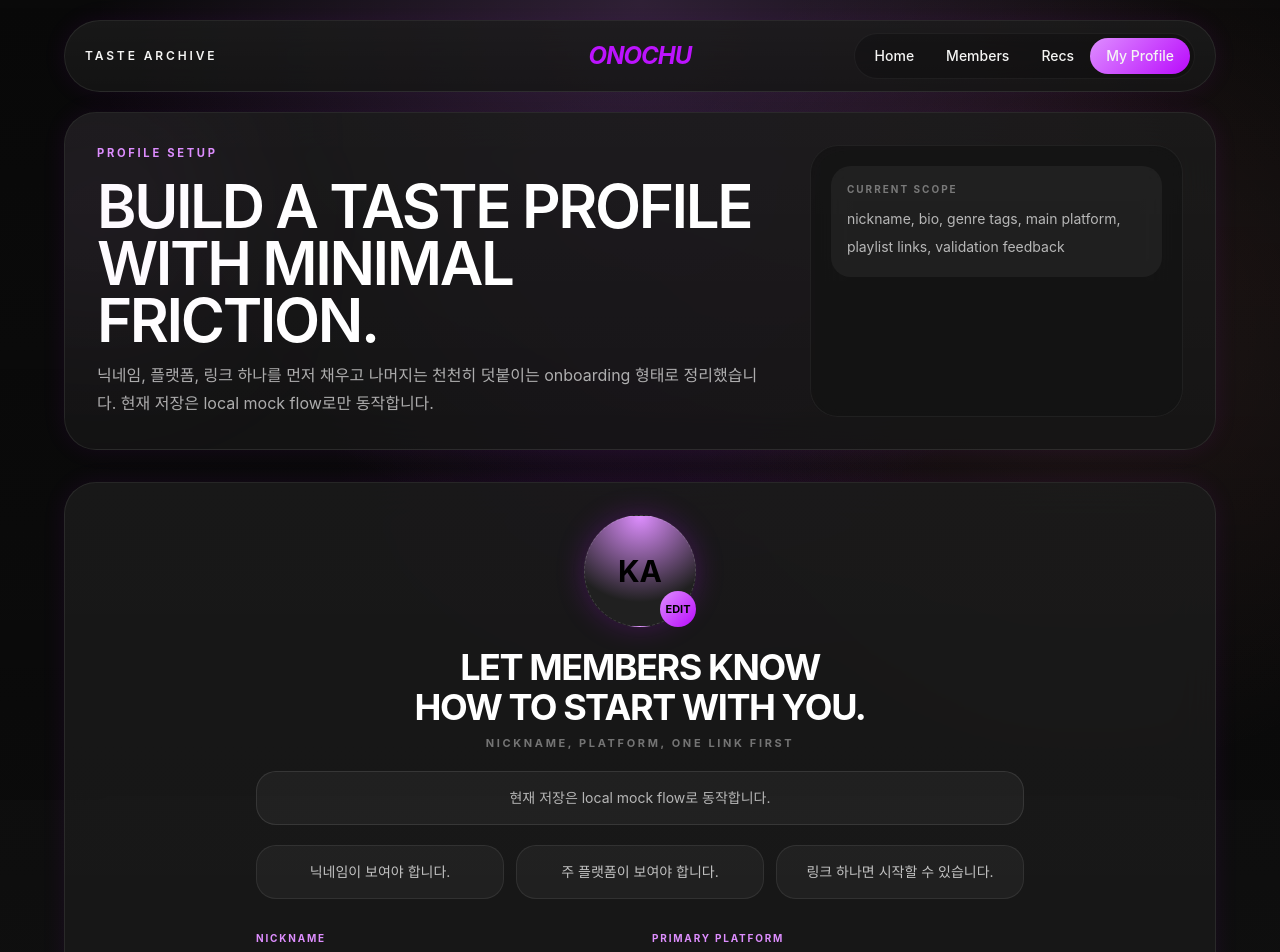
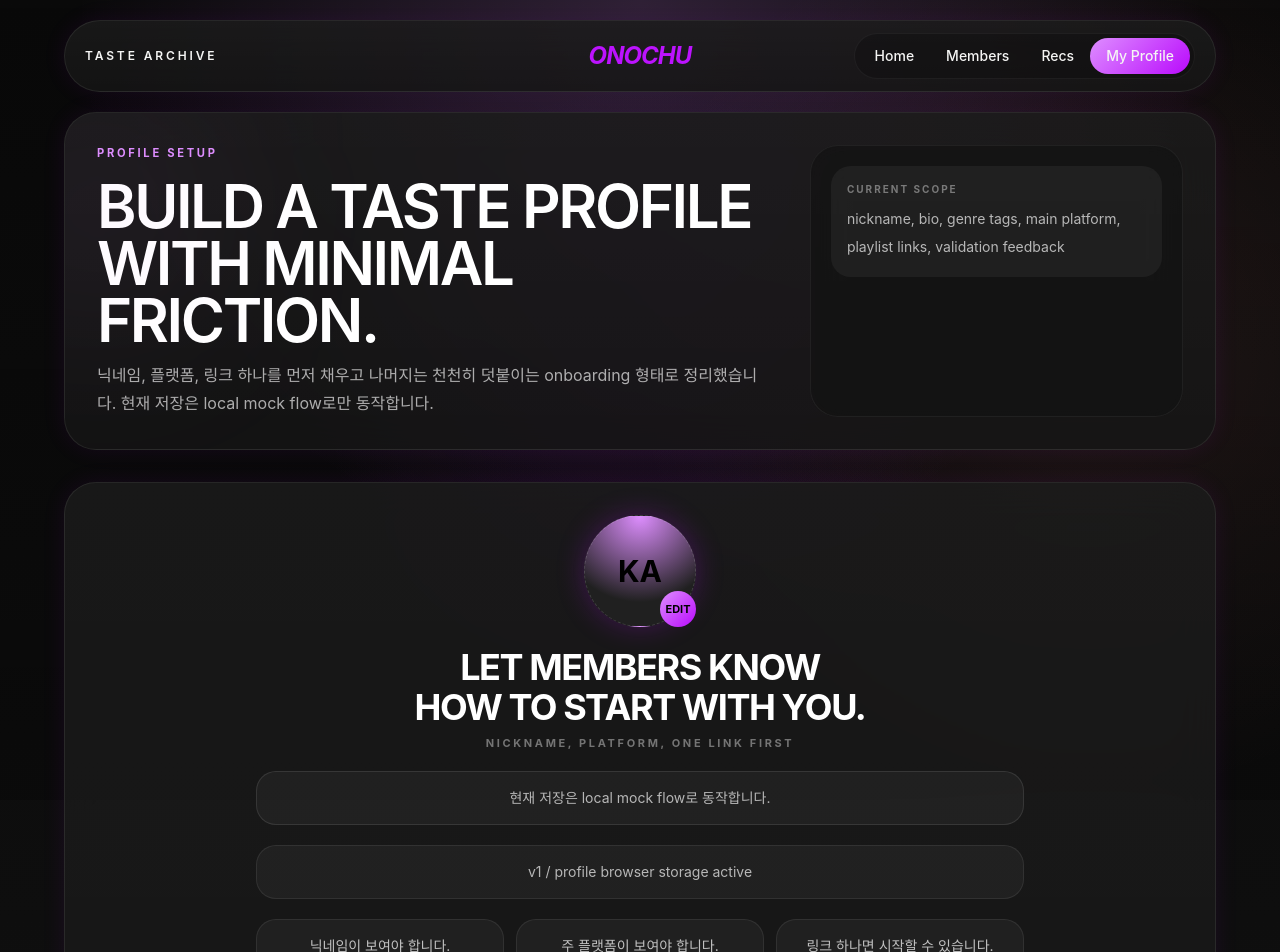
Before and after one commit to MrTMI-0315/onochu, a Next.js app: page /profile/edit in a window 1280 px wide. Shown: the top 952 px of the page. Built offline with nearby package versions, Linux system fonts and the light colour scheme.

Commit message:
MB 32 : add local profile persistence

```diff
--- a/components/profile-edit-form.tsx
+++ b/components/profile-edit-form.tsx
@@ -1,7 +1,13 @@
 "use client";
 
-import { useMemo, useState, useTransition } from "react";
+import { useEffect, useMemo, useState, useTransition } from "react";
 import { allGenres, platformLabels } from "@/lib/mock-data";
+import {
+  createProfileDraft,
+  loadStoredProfileDraft,
+  persistStoredProfileDraft,
+  PROFILE_STORAGE_VERSION,
+} from "@/lib/profile-drafts";
 import type { MusicPlatform } from "@/lib/types";
 
 type ProfileEditFormProps = {
@@ -42,6 +48,10 @@ export function ProfileEditForm({
   const [errors, setErrors] = useState<FormErrors>({});
   const [isSaving, setIsSaving] = useState(false);
   const [isPending, startTransition] = useTransition();
+  const [storageMessage, setStorageMessage] = useState(
+    "profile browser storage active",
+  );
+  const [hasHydrated, setHasHydrated] = useState(false);
   const [saveStatus, setSaveStatus] = useState<SaveStatus>({
     type: "idle",
     message: "현재 저장은 local mock flow로 동작합니다.",
@@ -58,6 +68,41 @@ export function ProfileEditForm({
         .filter((genre) => genre.length > 0),
     [favoriteGenres],
   );
+
+  useEffect(() => {
+    const initialDraft = {
+      nickname: initialNickname,
+      bio: initialBio,
+      favoriteGenres: initialFavoriteGenres,
+      mainPlatform: initialMainPlatform,
+      playlistLinks: initialPlaylistLinks,
+    };
+    const storedState = loadStoredProfileDraft(initialDraft);
+
+    const hydrationFrame = window.requestAnimationFrame(() => {
+      setNickname(storedState.draft.nickname);
+      setBio(storedState.draft.bio);
+      setFavoriteGenres(storedState.draft.favoriteGenres.join(", "));
+      setMainPlatform(storedState.draft.mainPlatform);
+      setPlaylistLinks(
+        storedState.draft.playlistLinks.length > 0
+          ? storedState.draft.playlistLinks
+          : initialPlaylistLinks,
+      );
+      setStorageMessage(storedState.storageMessage);
+      setHasHydrated(true);
+    });
+
+    return () => {
+      window.cancelAnimationFrame(hydrationFrame);
+    };
+  }, [
+    initialBio,
+    initialFavoriteGenres,
+    initialMainPlatform,
+    initialNickname,
+    initialPlaylistLinks,
+  ]);
 
   function updatePlaylistLink(index: number, value: string) {
     setPlaylistLinks((currentLinks) =>
@@ -142,6 +187,18 @@ export function ProfileEditForm({
     });
 
     startTransition(() => {
+      const nextDraft = createProfileDraft({
+        nickname: nickname.trim(),
+        bio: bio.trim(),
+        favoriteGenres: selectedGenres,
+        mainPlatform,
+        playlistLinks: playlistLinks
+          .map((link) => link.trim())
+          .filter((link) => link.length > 0),
+      });
+
+      persistStoredProfileDraft(nextDraft);
+      setStorageMessage("saved profile to browser storage");
       setSaveStatus({
         type: "success",
         message: `저장 흐름을 확인했습니다. 마지막 저장 시각: ${new Date().toLocaleTimeString(
@@ -188,6 +245,12 @@ export function ProfileEditForm({
           <div className={`w-full rounded-[1.25rem] border px-4 py-4 text-sm ${statusTone}`}>
             {saveStatus.message}
           </div>
+
+          {hasHydrated ? (
+            <div className="w-full rounded-[1.25rem] border border-white/8 bg-white/4 px-4 py-4 text-sm text-white/68">
+              v{PROFILE_STORAGE_VERSION} / {storageMessage}
+            </div>
+          ) : null}
 
           <div className="grid w-full gap-3 sm:grid-cols-3">
             <div className="rounded-[1.25rem] border border-white/8 bg-white/4 p-4 text-sm text-white/72">
--- /dev/null
+++ b/lib/profile-drafts.ts
@@ -0,0 +1,83 @@
+import type { MusicPlatform, ProfileDraft } from "@/lib/types";
+
+export const PROFILE_STORAGE_KEY = "onochu-profile-draft";
+export const PROFILE_STORAGE_VERSION = 1;
+
+type StoredProfileDraft = {
+  version: number;
+  draft: ProfileDraft;
+};
+
+type LoadProfileDraftInput = {
+  nickname: string;
+  bio: string;
+  favoriteGenres: string[];
+  mainPlatform: MusicPlatform;
+  playlistLinks: string[];
+};
+
+type LoadedProfileDraft = {
+  draft: ProfileDraft;
+  storageMessage: string;
+};
+
+export function createProfileDraft(input: LoadProfileDraftInput): ProfileDraft {
+  return {
+    nickname: input.nickname,
+    bio: input.bio,
+    favoriteGenres: input.favoriteGenres,
+    mainPlatform: input.mainPlatform,
+    playlistLinks: input.playlistLinks,
+    updatedAt: new Date().toISOString(),
+  };
+}
+
+export function loadStoredProfileDraft(
+  initialDraft: LoadProfileDraftInput,
+): LoadedProfileDraft {
+  try {
+    const storedValue = window.localStorage.getItem(PROFILE_STORAGE_KEY);
+
+    if (!storedValue) {
+      return {
+        draft: createProfileDraft(initialDraft),
+        storageMessage: "profile browser storage active",
+      };
+    }
+
+    const parsedValue = JSON.parse(storedValue) as StoredProfileDraft | null;
+
+    if (!parsedValue || parsedValue.version !== PROFILE_STORAGE_VERSION) {
+      resetStoredProfileDraft();
+
+      return {
+        draft: createProfileDraft(initialDraft),
+        storageMessage: "profile storage reset after version change",
+      };
+    }
+
+    return {
+      draft: parsedValue.draft,
+      storageMessage: "hydrated profile from browser storage",
+    };
+  } catch {
+    return {
+      draft: createProfileDraft(initialDraft),
+      storageMessage: "profile storage parse failed, reverted to seeded draft",
+    };
+  }
+}
+
+export function persistStoredProfileDraft(draft: ProfileDraft) {
+  window.localStorage.setItem(
+    PROFILE_STORAGE_KEY,
+    JSON.stringify({
+      version: PROFILE_STORAGE_VERSION,
+      draft,
+    } satisfies StoredProfileDraft),
+  );
+}
+
+export function resetStoredProfileDraft() {
+  window.localStorage.removeItem(PROFILE_STORAGE_KEY);
+}
```
Also changed, not shown: lib/types.ts (+9 -0 lines), 1 other file (tests, documents, lock files or other folders).
